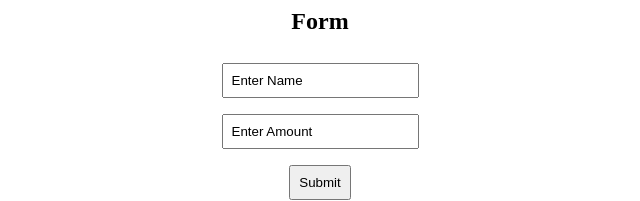
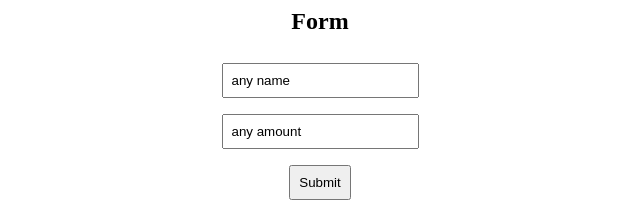
Before and after one commit to codingSlate/useReducer, a React (Create React App) app: page / in a window 1280 px wide. Shown: the top 201 px of the page, without its empty margins (320-960 px from the left). Built offline with nearby package versions, Linux system fonts and the light colour scheme.

Commit message:
1 file modified, 1 added

```diff
--- a/src/components/Form.js
+++ b/src/components/Form.js
@@ -13,21 +13,34 @@ const formReducerFn = (latestState, action) => {
   // default value
   return { userName: 'Name', userAmount: 'Amount' };
 };
+
 function Form() {
   const [formReducer, setFormReducer] = useReducer(formReducerFn, {
     userName: 'Enter Name',
     userAmount: 'Enter Amount',
   });
 
+  const [form, setForm] = useState({
+    userName: 'any name',
+    userAmount: 'any amount',
+  });
+
   const nameChangeHandler = (e) => {
     setFormReducer({ type: 'NAME', value: e.target.value });
+    setForm((prevState) => {
+      return { ...prevState, userName: e.target.value };
+    });
   };
   const amountChangeHandler = (e) => {
     setFormReducer({ type: 'AMOUNT', value: e.target.value });
+    setForm((prevState) => {
+      return { ...prevState, userAmount: e.target.value };
+    });
   };
 
-  const formSubmitHandler = () => {
+  const formSubmitHandler = (e) => {
     e.preventDefault();
+   setForm({userName:'', userAmount:''}) // reset form after submit
   };
 
   return (
@@ -37,13 +50,13 @@ function Form() {
         <input
           className="input"
           type="text"
-          value={formReducer.userName}
+          value={form.userName}
           onChange={nameChangeHandler}
         />
         <input
           className="input"
           type="text"
-          value={formReducer.userAmount}
+          value={form.userAmount}
           onChange={amountChangeHandler}
         />
 
```
